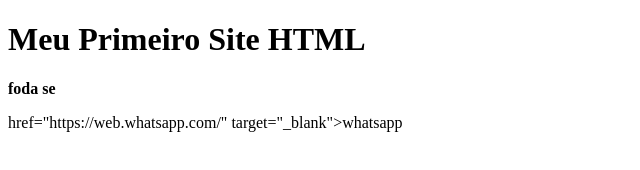
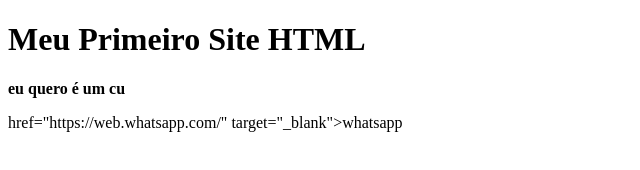
Before and after one commit to Talisondev15/talisondevteste, a plain HTML site: page index.html in a window 1280 px wide. Shown: the full height of the page, 0-640 px from the left. Drawn offline with Linux system fonts and the light colour scheme.

Commit message:
atualizacao

```diff
--- a/index.html
+++ b/index.html
@@ -7,7 +7,7 @@
 </head>
 <body>
     <h1>Meu Primeiro Site HTML </h1>
-   <strong> <p>foda se  </p></strong>
+   <strong> <p>eu quero é um cu  </p></strong>
  <a> href="https://web.whatsapp.com/" target="_blank">whatsapp</a>
 </body>
 </html>
```
